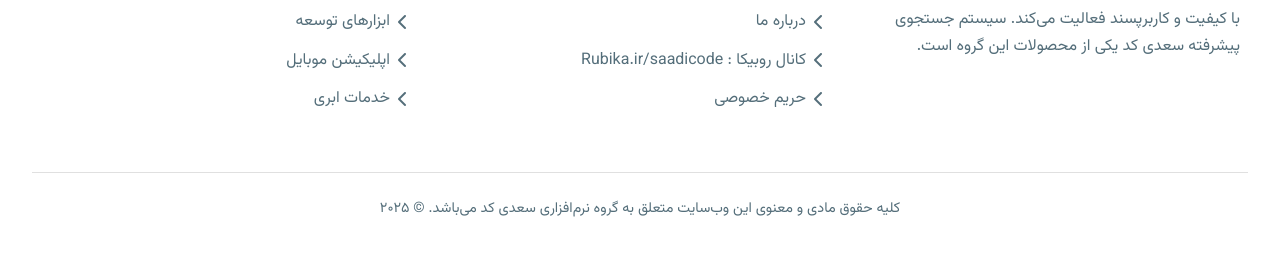
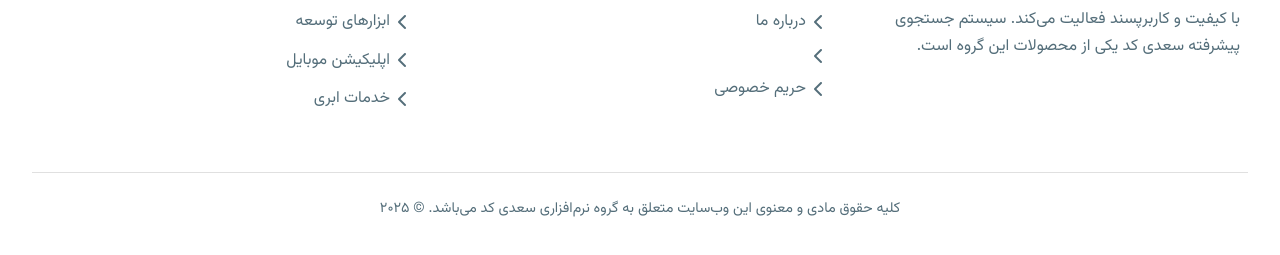
Before and after one commit to esfandiarifereshte57/Search-ai-, a plain HTML site: page index.html in a window 1280 px wide. Both pictures are taken after a click on the button "استفاده در وب". Shown: the part 571-826 px from the top of the page. Drawn offline with Linux system fonts and the light colour scheme.

Commit message:
Update index.html

```diff
--- a/index.html
+++ b/index.html
@@ -694,7 +694,7 @@
                             <i class="fas fa-info-circle"></i>
                             درباره ما
                         </a>
-                        <a href="https://Rubika.ir/saadicode" class="nav-link" target="_blank">
+                        <a href="" class="nav-link" target="_blank">
                             <i class="fas fa-envelope"></i>
                             تماس با ما
                         </a>
@@ -775,9 +775,11 @@
                                 </a>
                             </li>
                             <li class="footer-link">
-                                <a href="https://Rubika.ir/saadicode" target="_blank">
+                                <a href="
+                                    " target="_blank">
                                     <i class="fas fa-chevron-left"></i>
-                                    کانال روبیکا : Rubika.ir/saadicode
+
+
                                 </a>
                             </li>
                             <li class="footer-link">
```
